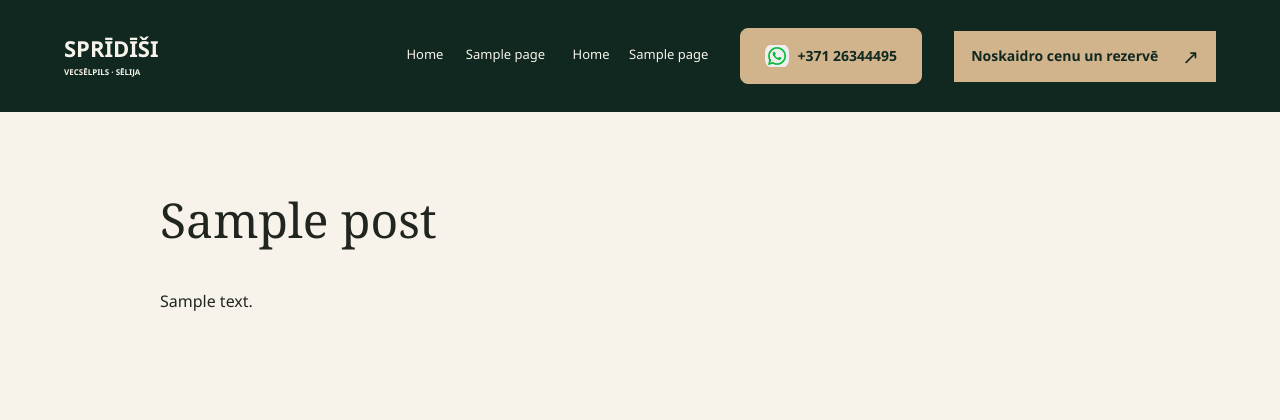
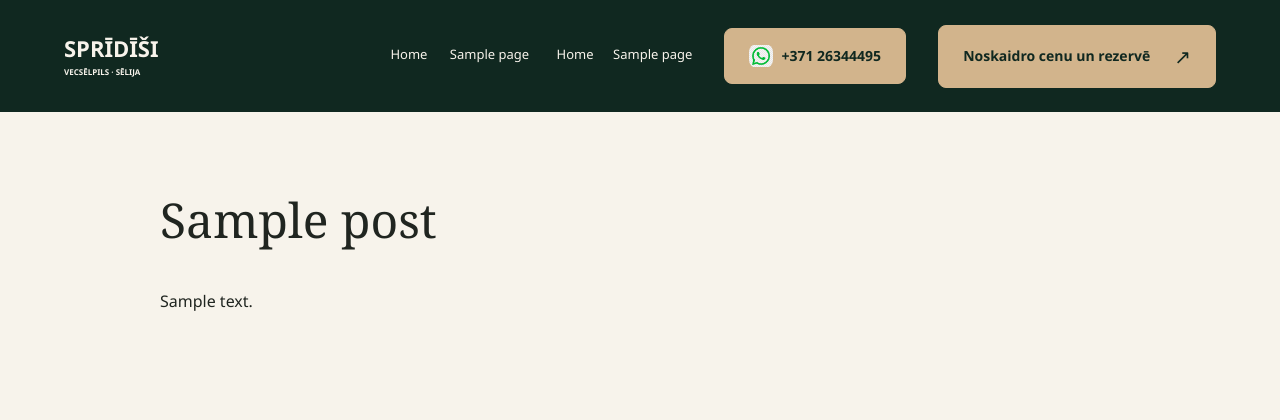
Before and after one commit to AigarsAvotins/spridisi.com, a WordPress theme: template page.php in a window 1280 px wide. Shown: the top 420 px of the page. Run offline with PHP 8.4 and a stand-in for WordPress, Linux system fonts and the light colour scheme; the site name, menu and one post (Sample post) are stand-ins, and other content is empty; some libraries are stand-ins or nearby versions.

Commit message:
Update main button styles - add rounded corners and match header button design

```diff
--- a/assets/css/main.css
+++ b/assets/css/main.css
@@ -38,11 +38,11 @@ h3 { font-size: 1.75rem; }
 .section-heading h2 { margin-bottom: 0; }
 .section-heading .text-link { margin-bottom: 0.4rem; }
 .section-aside { font-size: 0.875rem; }
-.button { display: inline-flex; max-width: 100%; min-height: 3.5rem; align-items: center; justify-content: center; gap: 2rem; padding: 0.875rem 1.5rem; border: 1px solid var(--sand); border-radius: 0; color: var(--deep); background: var(--sand); text-decoration: none; font-size: 0.875rem; font-weight: 600; transition: background 180ms, border-color 180ms; }
+.button { display: inline-flex; max-width: 100%; min-height: 3.5rem; align-items: center; justify-content: center; gap: 2rem; padding: 0.875rem 1.5rem; border: 1px solid var(--sand); border-radius: 0.5rem; color: var(--deep); background: var(--sand); text-decoration: none; font-size: 0.875rem; font-weight: 600; transition: background 180ms, border-color 180ms; }
 .button:hover { background: var(--paper); border-color: var(--paper); }
 .button span { font-size: 1.25rem; font-weight: 400; }
 .button:disabled { opacity: 0.75; cursor: not-allowed; }
-.button--small { min-height: 2.75rem; padding: 0.5rem 1rem; gap: 1.5rem; }
+.button--small { gap: 1.5rem; }
 .text-link { display: inline-flex; max-width: 100%; align-items: center; justify-content: space-between; gap: 2rem; min-height: 2.75rem; border-bottom: 1px solid #9a9d8e; text-decoration: none; font-size: 0.875rem; }
 .text-link span { font-size: 1.25rem; }
 .text-link:hover { border-bottom-color: currentColor; }
```
